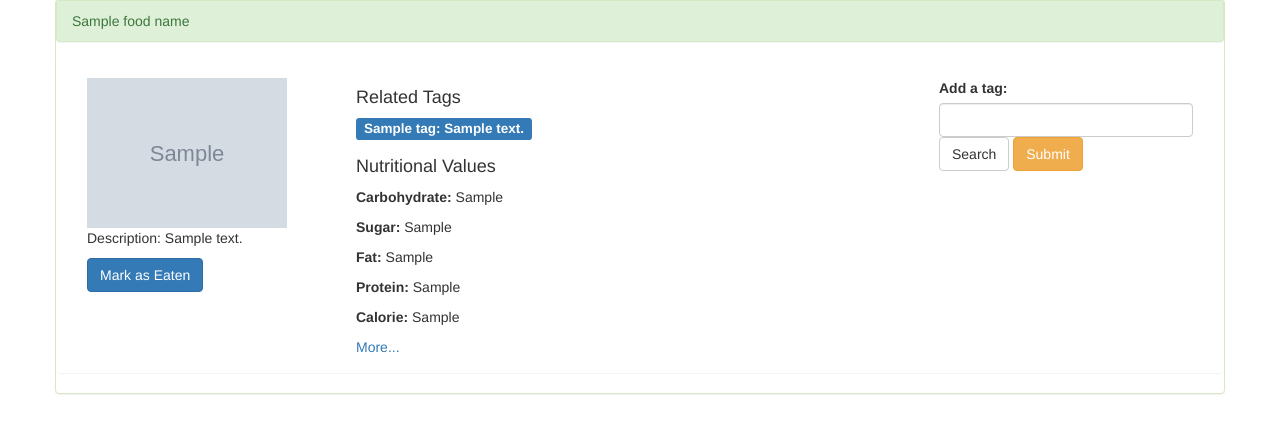
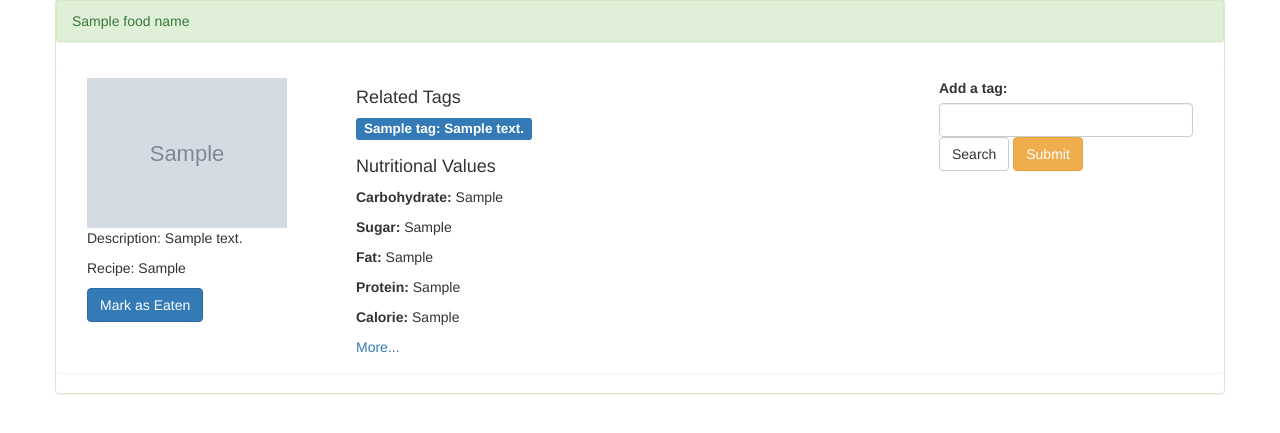
Before and after one commit to bounswe/bounswe2016group4, a Django app: template kwueBackend/kwue/templates/kwue/food.html in a window 1280 px wide. Shown: the part 144-577 px from the top of the page. Run offline with Django 3.2, Linux system fonts and the light colour scheme; the template is opened without the code that fills it: most values are stand-ins (such as "Sample title", 1, 10 or a date in 2020); grey boxes marked "Sample" are stand-in pictures; some libraries are stand-ins or nearby versions.

Commit message:
food recipe added to food page

```diff
--- a/kwueBackend/kwue/templates/kwue/food.html
+++ b/kwueBackend/kwue/templates/kwue/food.html
@@ -29,6 +29,7 @@
                     <div class="col-md-3">
                         <img src="{{ food_image }}" style="width: 200px; height: auto">
                         <p>Description: {{ food_description }}</p>
+                        <p>Recipe: {{ food_recipe }}</p>
                         <a class="btn btn-primary" id="mark-as-eaten" data-foodid="{{ food_id }}">Mark as Eaten</a>
                     </div>
                     <div class="col-md-6">
```
